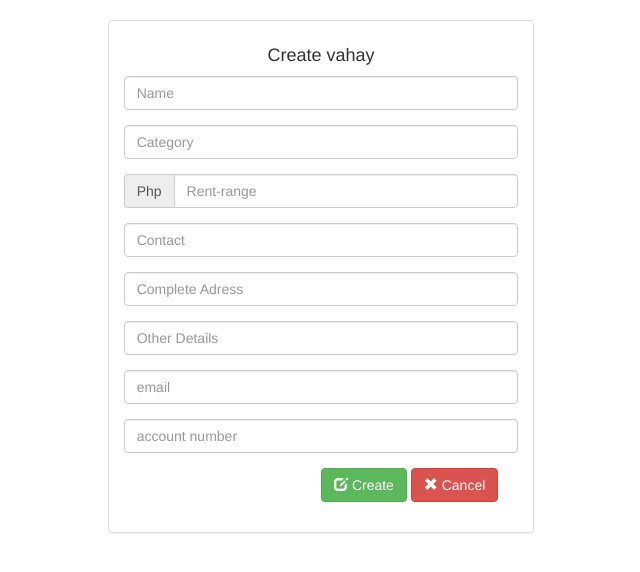
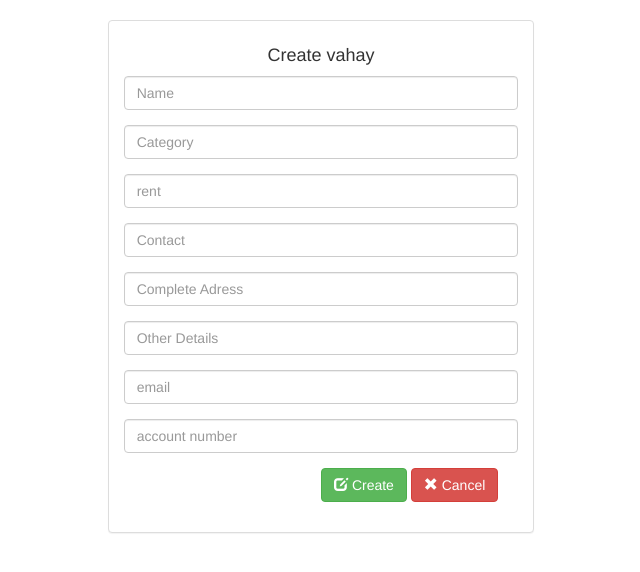
Before and after one commit to Reika98/Vhayad, a Django app: a page that uses vahay/templates/vahay/addVahay.html in a window 1280 px wide. Shown: the part 52-624 px from the top of the page, without its empty margins (319-959 px from the left). Run offline with Django 3.2, Linux system fonts and the light colour scheme; the visitor is signed in with stand-in values (Sample User, id 1); some libraries are stand-ins or nearby versions.

Commit message:
edited vahay model (rent)

```diff
--- a/vahay/models.py
+++ b/vahay/models.py
@@ -9,7 +9,7 @@ from django.contrib.auth.models import User
 class Vahay(models.Model):
 	owner = models.ForeignKey(User, on_delete=models.CASCADE)
 	name = models.CharField(max_length=255)
-	rent_range = models.CharField(max_length=100)
+	rent = models.IntegerField(default=0)
 	category = models.CharField(max_length=100)
 	contact_details = models.CharField(max_length=100)
 	vote = models.IntegerField(default=0)
@@ -44,7 +44,7 @@ class Vahay(models.Model):
 			"id" : self.id,
 			"owner" : self.owner.first_name + " " + self.owner.last_name,
 			"name" : self.name,
-			"rent_range": self.rent_range,
+			"rent": self.rent,
 			"category" : self.category,
 			"contact_details" : self.contact_details,
 			"available" : self.available,
--- a/vahay/templates/vahay/addVahay.html
+++ b/vahay/templates/vahay/addVahay.html
@@ -15,11 +15,8 @@
 						<input type="text" name="category" class="form-control" placeholder="Category" required>
 				   </div>
 				   <div class="form-group">
-						<div class="input-group">
-							<span class="input-group-addon" id="rent">Php</span>
-							<input type="text" name="rent_range" class="form-control" placeholder="Rent-range" aria-describedby="rent" required>
-						</div>
-					</div>
+						<input type="number" name="rent" class="form-control" placeholder="rent" required>
+				   </div>
 				  	<div class="form-group">
 						<input type="text" name="contact_details" class="form-control" placeholder="Contact" required>
 				   </div>
--- a/vahay/templates/vahay/vahayDetails.html
+++ b/vahay/templates/vahay/vahayDetails.html
@@ -72,7 +72,7 @@
 					</div>
 					<div class="row">
 						<div class="col-md-6">
-							<p><span class="glyphicon glyphicon-usd" aria-hidden="true"></span>&nbsp;Rent-range(Php): {{ vahay.rent_range }}</p>
+							<p><span class="glyphicon glyphicon-usd" aria-hidden="true"></span>&nbsp;Rent(Php): {{ vahay.rent }}</p>
 						</div>
 						<div class="col-md-2 col-md-offset-3">
 							{% if vahay.owner == user %}
--- a/vahay/views.py
+++ b/vahay/views.py
@@ -27,13 +27,13 @@ def add_vahay(request):
 		name = request.POST.get('name')
 		category = request.POST.get('category')
 		contact_details = request.POST.get('contact_details')
-		rent_range = request.POST.get('rent_range')
+		rent= request.POST.get('rent')
 		address = request.POST.get('address')
 		description = request.POST.get('description')
 		email = request.POST.get('email')
 		accountnum = request.POST.get('accountnum')
 		Vahay.objects.create(owner=request.user, name=name, category=category, contact_details=contact_details,
-			rent_range=rent_range, vote=1, available=True, description=description, address=address, email=email,
+			rent=rent, vote=1, available=True, description=description, address=address, email=email,
 			account_num=accountnum)
 		return redirect('/')
 
@@ -51,7 +51,7 @@ def edit_vahay(request, pk):
 
 	if request.method == "POST":
 		vahay.name = request.POST.get('vahay_name')
-		vahay.rent_range = request.POST.get('rent_range')
+		vahay.rent = request.POST.get('rent')
 		vahay.category = request.POST.get('category')
 		vahay.contact_details = request.POST.get('contacts')
 		vahay.address = request.POST.get('address')
```
Also changed, not shown: vahay/templates/vahay/editVahay.html (+3 -6 lines), vahay/migrations/0005_auto_20170716_0052.py (added).
